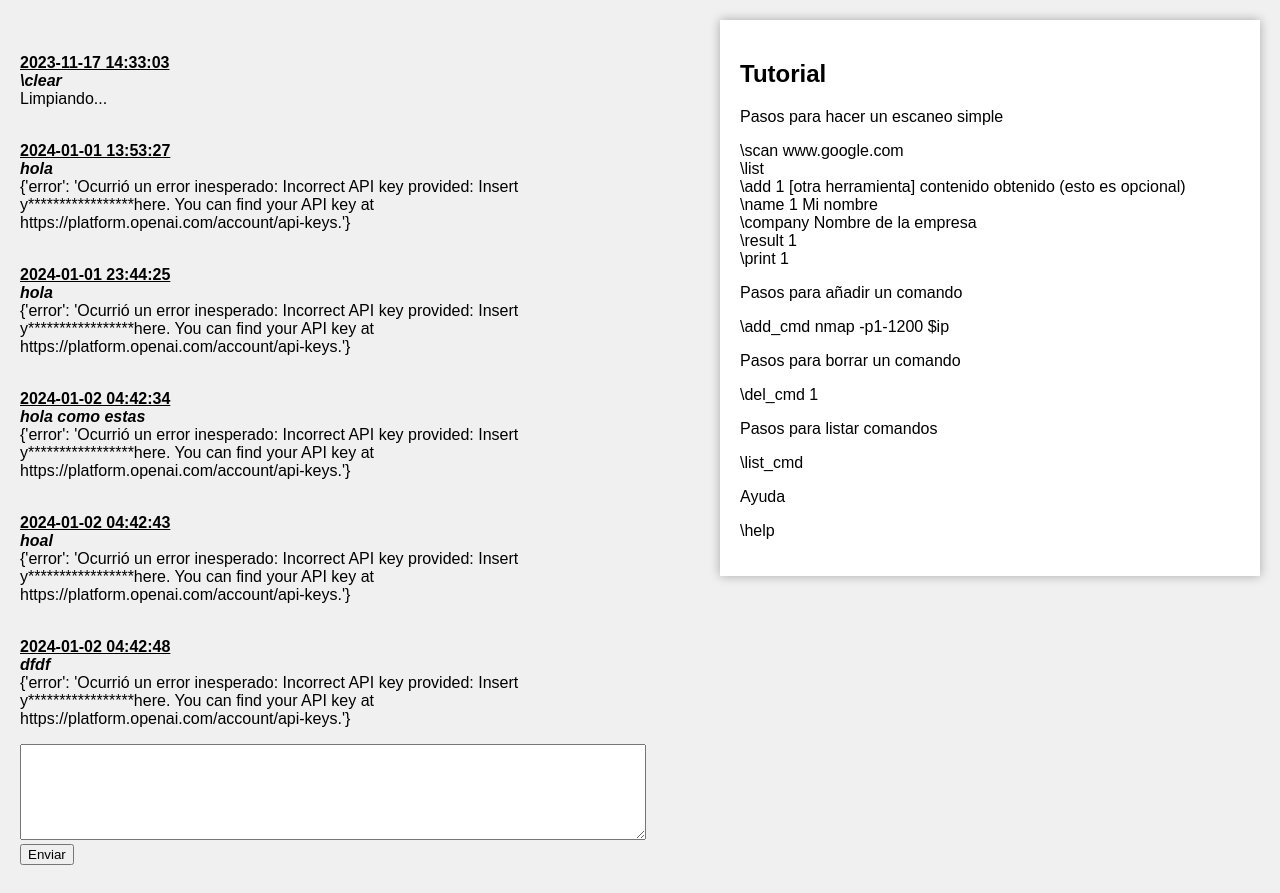
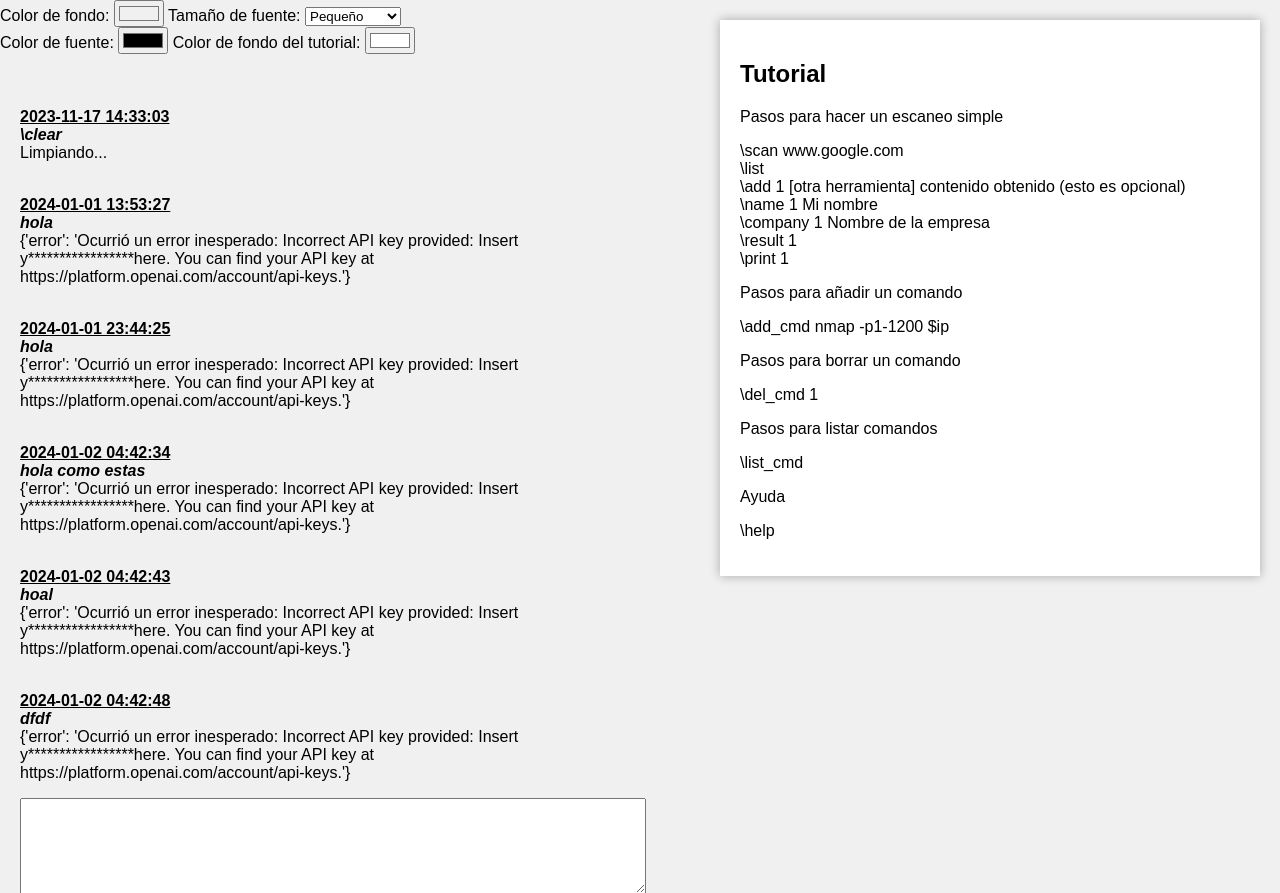
Before and after one commit to rtitod/3-GPTesting, a Django app: page / in a window 1280 px wide. Shown: the top 893 px of the page. Before the commit the page ends 865 px from the top, so only its background shows below. Run offline with Django 4.2, Linux system fonts and the light colour scheme; data comes from the database, SQL or seed files in the repository; both versions use the stored data as it was after the commit.

Commit message:
mejora en la FUI

```diff
--- a/frontend/static/frontend/styles.css
+++ b/frontend/static/frontend/styles.css
@@ -25,6 +25,9 @@ body, html {
     right: 20px;
     top: 20px;
     z-index: 1;
+    max-height: 200;
+    max-height: 80vh; /* Altura máxima del 80% del viewport height */
+    overflow-y: auto; /* Añade scrollbar vertical si es necesario */
 }
 
 .main-content h1,
--- a/frontend/templates/frontend/index.html
+++ b/frontend/templates/frontend/index.html
@@ -8,6 +8,28 @@
     <link rel="stylesheet" href="{% static 'frontend/styles.css' %}">
 </head>
 <body>
+    <div id="all_options">
+        <div id="options_a">
+            <label for="color">Color de fondo:</label>
+            <input type="color" id="color" value="#f0f0f0">
+
+            <label for="fontSize">Tamaño de fuente:</label>
+            <select id="fontSize">
+                <option value="16px">Pequeño</option>
+                <option value="20px">Mediano</option>
+                <option value="24px">Grande</option>
+                <option value="28px">Muy Grande</option>
+            </select>
+        </div>
+        <div id="options_b">
+            <label for="color">Color de fuente:</label>
+            <input type="color" id="fontcolor" value="#000000">
+
+            <label for="color">Color de fondo del tutorial:</label>
+            <input type="color" id="tutorialbgcolor" value="#ffffff">
+        </div>
+    </div>
+
     <div class="container">
         <div id="chat" class="main-content">
             <div id="mensajes"></div>
@@ -30,6 +52,62 @@
 
         $(document).ready(function() {
             var csrf_token = $("input[name=csrfmiddlewaretoken]").val();
+
+            $('#color').val('#f0f0f0');
+            $('#fontSize').val($('#fontSize option:first').val());
+            $('#fontcolor').val('#000000');
+            $('#tutorialbgcolor').val('#ffffff');
+
+            // Función para aplicar cambios de estilo
+            function aplicarEstilos(color, fontSize, fontcolor, tutorialbgcolor) {
+                $('body, html').css({
+                    'background-color': color,
+                    'font-size': fontSize,
+                    'color': fontcolor
+                });
+                $('.floating-window').css({
+                    'background-color': tutorialbgcolor
+                });
+
+                // Modificar el tamaño del botón y del select
+                $('#enviar, #fontSize').css('font-size', fontSize);
+
+
+                $('#mensaje').css({
+                    'font-size': fontSize,
+                    'width': '100%'
+                });
+            }
+
+            // Capturar cambios en el color de fondo
+            $('#color').change(function() {
+                var nuevoColor = $(this).val();
+                aplicarEstilos(nuevoColor,
+                $('#fontSize').val(), $('#fontcolor').val(), $('#tutorialbgcolor').val());
+            });
+
+            // Capturar cambios en el tamaño de fuente
+            $('#fontSize').change(function() {
+                var nuevoFontSize = $(this).val();
+                aplicarEstilos($('#color').val(),
+                nuevoFontSize, $('#fontcolor').val(), $('#tutorialbgcolor').val());
+
+            });
+
+            // Capturar cambios en el color de fuente
+            $('#fontcolor').change(function() {
+                var nuevoFontColor = $(this).val();
+                aplicarEstilos($('#color').val(),
+                $('#fontSize').val() , nuevoFontColor, $('#tutorialbgcolor').val());
+            });
+
+            // Capturar cambios en el color de fondo del tutorial
+            $('#tutorialbgcolor').change(function() {
+                var nuevotutorialbgcolor = $(this).val();
+                aplicarEstilos($('#color').val(),
+                $('#fontSize').val() , $('#fontcolor').val(),nuevotutorialbgcolor );
+            });
+
 
             function cargarMensajes() {
                $.ajax({
--- a/frontend/templates/frontend/tutorial.txt
+++ b/frontend/templates/frontend/tutorial.txt
@@ -4,7 +4,7 @@ Pasos para hacer un escaneo simple
 \list
 \add 1 [otra herramienta] contenido obtenido (esto es opcional)
 \name 1 Mi nombre
-\company Nombre de la empresa
+\company 1 Nombre de la empresa
 \result 1
 \print 1
 
```
Also changed, not shown: db.sqlite3.
